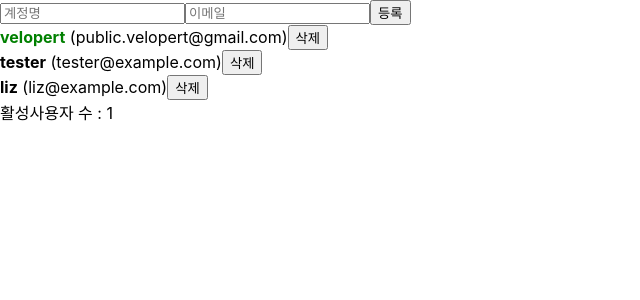
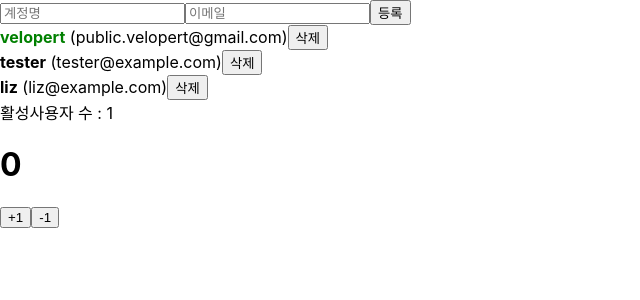
Before and after one commit to ytw418/ReactProject, a React (Create React App) app in the folder project02/: page / in a window 1280 px wide. Shown: the top 300 px of the page, without its empty margins (0-640 px from the left). Built offline with nearby package versions, Linux system fonts and the light colour scheme.

Commit message:
useReducer

```diff
--- a/project02/src/App.js
+++ b/project02/src/App.js
@@ -127,6 +127,7 @@ function App() {
       />
       <UserList users={users} onRemove={onRemove} onToggle={onToggle} ></UserList>
       <div>활성사용자 수 : {count}</div>
+      <Counter></Counter>
     </>
   )
 
--- a/project02/src/Counter.js
+++ b/project02/src/Counter.js
@@ -1,20 +1,34 @@
-import React,{useState} from 'react';
+import React,{useState, useReducer  } from 'react';
+
+
+function reducer(state, action) {
+    switch (action.type){
+        case 'INCREMENT': return state + 1;
+        case 'DECREMENT': return state - 5;
+        default: return state;
+
+    }
+}
 
 function Counter() {
 
-    const [num, setNum] = useState(0);
+
+   const [number, dispatch] = useReducer(reducer,0);
+
+
 
     const onIncrease = () => {
-       setNum(num + 1); //상태를 업데이트
+    dispatch({type:'INCREMENT'});//상태를 업데이트
+
     }
 
     const onDecrease = () => {
-        setNum(num => num - 1); //어떻게 업데이트할건지 로직을 정의 해주는 함수
+       dispatch({type:'DECREMENT'}); //어떻게 업데이트할건지 로직을 정의 해주는 함수
     }
 
     return(
         <div>
-            <h1>{num}</h1>
+            <h1>{number}</h1>
             <button onClick={onIncrease}>+1</button>
             <button onClick={onDecrease}>-1</button>
         </div>
```
